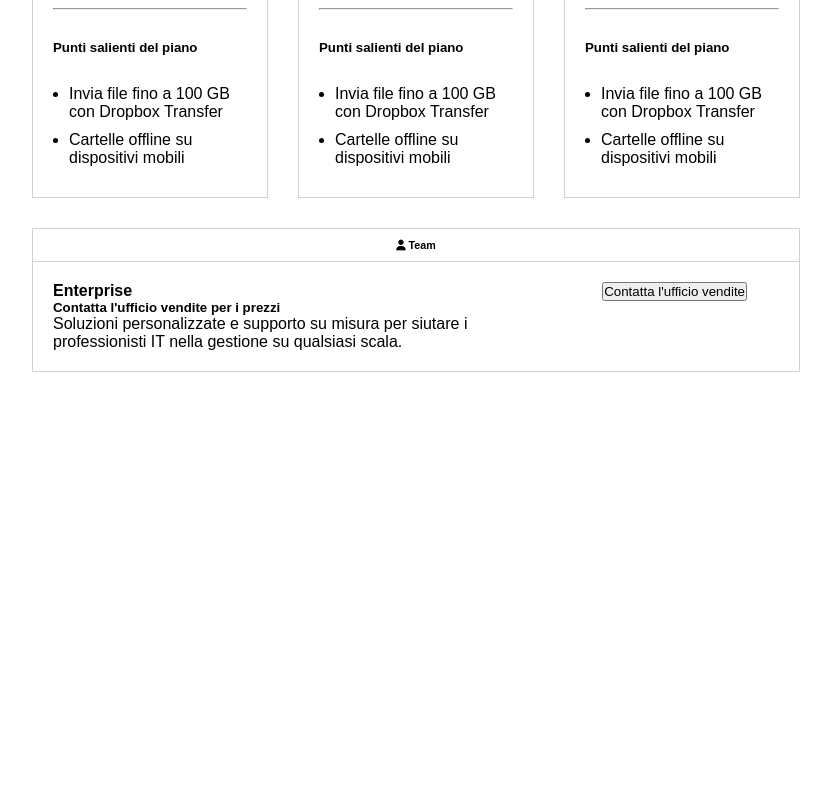
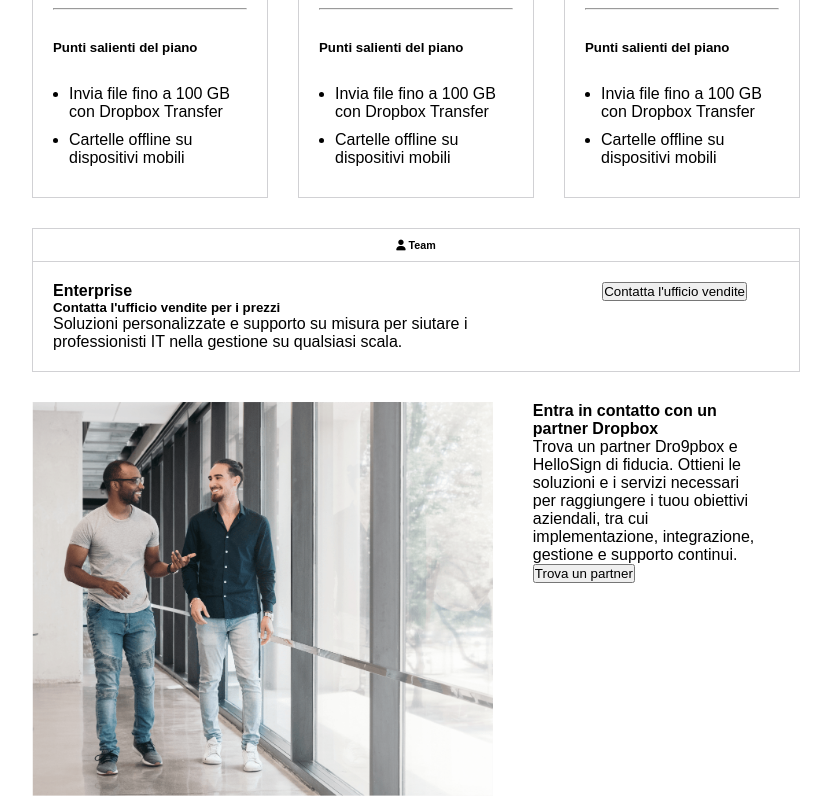
Before and after one commit to monica-harabagiu/htmlcss-dropbox, a plain HTML site: page index.html in a window 1280 px wide. Shown: the part 1299-2099 px from the top of the page, without its empty margins (224-1055 px from the left). Before the commit the page ends 1701 px from the top, so only its background shows below. Drawn offline with Linux system fonts and the light colour scheme.

Commit message:
dropbox partner section

```diff
--- a/assets/css/style.css
+++ b/assets/css/style.css
@@ -25,6 +25,14 @@ html {
 
 .container {
     padding-inline: 20%;
+}
+
+.small-column {
+    flex-basis: 30%;
+}
+
+img {
+    width: 100%;
 }
 
 /* SECTION HEADER START */
@@ -56,14 +64,6 @@ div.header-left {
 #jumbo {
     background-color: #B4D0E7;
     padding-top: 70px;
-}
-
-.jumbo-img {
-    width: 100%;
-}
-
-#jumbo .small-column {
-    flex-basis: 30%;
 }
 
 #jumbo figure {
@@ -126,6 +126,8 @@ h2 {
     margin-bottom: 10px;
 }
 
+/* horizontal card */
+
 #horizontal-card {
     margin-block: 30px;
 }
@@ -138,3 +140,13 @@ h2 {
     flex-basis: 30%;
     text-align: center;
 }
+
+/* dropbox partner */
+
+#dropbox-partner {
+    gap: 40px;
+}
+
+#dropbox-partner figure {
+    flex-basis: 60%;
+}
--- a/index.html
+++ b/index.html
@@ -199,6 +199,23 @@
                 </div>
             </div>
 
+            <!-- dropbox partner -->
+            <div id="dropbox-partner" class="flex">
+                <figure>
+                    <img src="./assets/img/partner.png" alt="">
+                </figure>
+                <div class="small-column">
+                    <h4>Entra in contatto con un partner Dropbox</h4>
+                    <p>
+                        Trova un partner Dro9pbox e HelloSign di fiducia.
+                        Ottieni le soluzioni e i servizi necessari per raggiungere
+                        i tuou obiettivi aziendali, tra cui implementazione,
+                        integrazione, gestione e supporto continui.
+                    </p>
+                    <button>Trova un partner</button>
+                </div>
+            </div>
+
         </section>
 
     </main>
```
